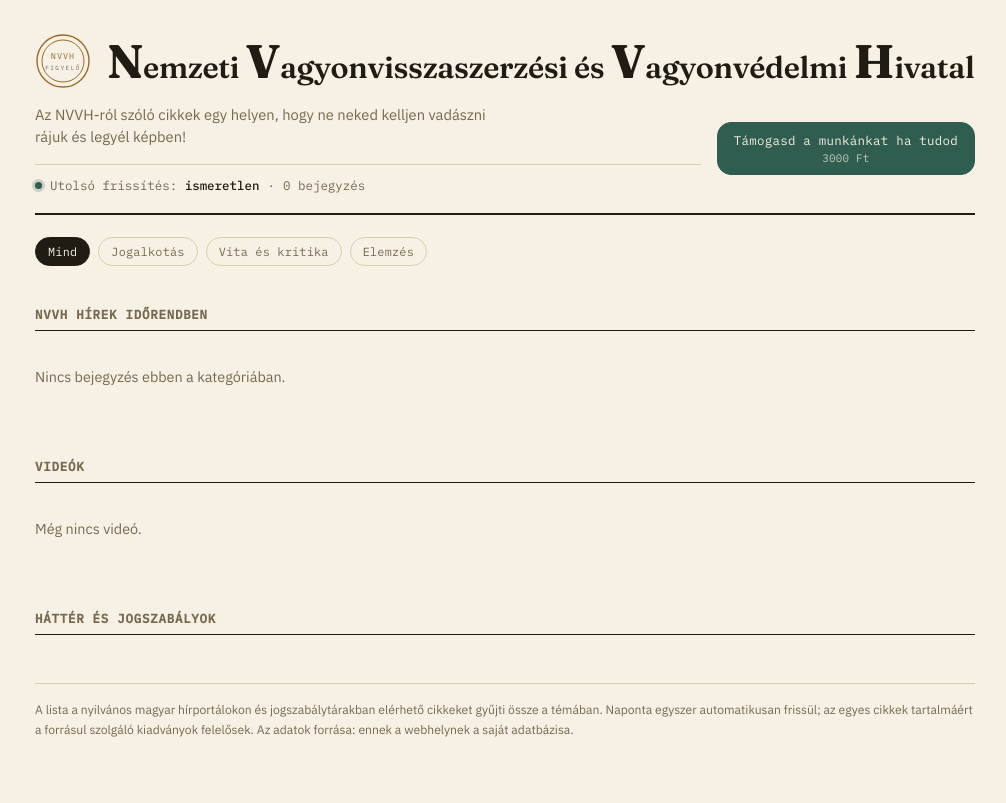
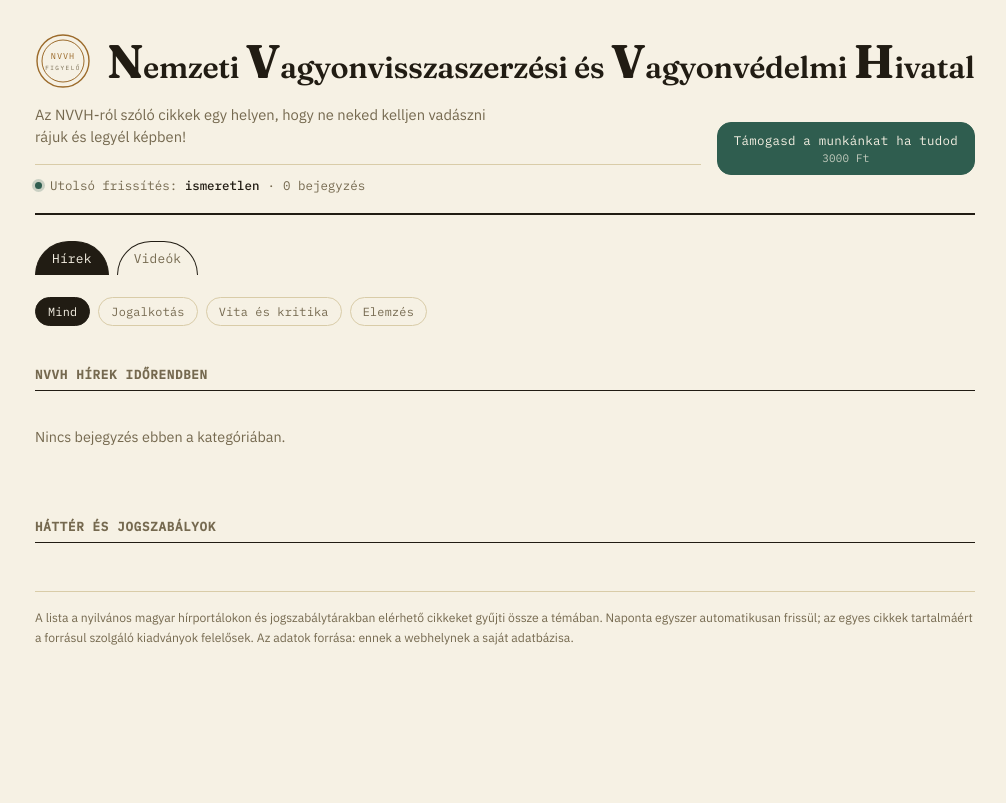
Before and after one commit to puskaister/holasuska, a PHP site: page / in a window 1280 px wide. Shown: the whole page, without its empty margins (135-1141 px from the left). After the commit the page ends 645 px from the top, so only its background shows below. Run offline with PHP 8.4, Linux system fonts and the light colour scheme; data comes from the database, SQL or seed files in the repository; data that the repository does not hold is empty.

Commit message:
Hírek/Videók fül hozzáadása, a videók egyoszlopos, baloldali listás elrendezésre váltva
Co-Authored-By: Claude Sonnet 5 <noreply@anthropic.com>

```diff
--- a/index.php
+++ b/index.php
@@ -134,8 +134,10 @@ function nvvh_render_video($item) {
           $thumb .
           '<span class="video-play" aria-hidden="true"><svg viewBox="0 0 48 48"><circle cx="24" cy="24" r="22" fill="rgba(33,28,19,0.55)"/><path d="M19 15l16 9-16 9z" fill="#f6f1e4"/></svg></span>' .
         '</a>' .
+        '<div class="video-body">' .
           '<h3 class="video-title"><a href="'.$url.'" target="_blank" rel="noopener">'.$title.'</a></h3>' .
           '<div class="video-meta">'.$source.' · '.$dateLabel.'</div>' .
+        '</div>' .
       '</article>';
 }
 
@@ -358,6 +360,37 @@ $jsonLd = [
   .support-btn:hover{filter:brightness(1.1);}
   .support-btn-amount{font-size:0.68rem;opacity:0.75;}
 
+  /* tabs */
+  .tabs{
+    display:flex;
+    gap:8px;
+    flex-wrap:wrap;
+    margin:26px 0 0;
+  }
+  .tab{
+    font-family:"IBM Plex Mono",monospace;
+    font-size:0.8rem;
+    letter-spacing:0.02em;
+    padding:8px 16px;
+    border-radius:999px 999px 0 0;
+    border:1px solid var(--ink);
+    border-bottom:none;
+    background:transparent;
+    color:var(--ink-soft);
+    cursor:pointer;
+  }
+  .tab[aria-pressed="true"]{
+    background:var(--ink);
+    color:var(--paper);
+  }
+  @media (prefers-color-scheme: dark){
+    :root:not([data-theme="light"]) .tab[aria-pressed="true"]{
+      background:var(--brass-strong);
+      border-color:var(--brass-strong);
+      color:#1a1408;
+    }
+  }
+
   /* filters */
   .filters{
     display:flex;
@@ -514,16 +547,25 @@ $jsonLd = [
   }
 
   .video-grid{
-    display:grid;
-    grid-template-columns:repeat(auto-fill, minmax(240px, 1fr));
-    gap:20px;
+    display:flex;
+    flex-direction:column;
+    max-width:640px;
   }
-  .video-card{display:flex;flex-direction:column;}
+  .video-card{
+    display:flex;
+    gap:14px;
+    align-items:flex-start;
+    padding-block:14px;
+    border-top:1px solid var(--rule);
+  }
+  .video-grid .video-card:last-child{border-bottom:1px solid var(--rule);}
   .video-thumb{
     position:relative;
     display:block;
+    flex:none;
+    width:150px;
     aspect-ratio:16/9;
-    border-radius:10px;
+    border-radius:8px;
     overflow:hidden;
     background:var(--paper-raised);
   }
@@ -535,9 +577,10 @@ $jsonLd = [
     align-items:center;
     justify-content:center;
   }
-  .video-play svg{width:44px;height:44px;}
+  .video-play svg{width:34px;height:34px;}
+  .video-body{flex:1;min-width:0;}
   .video-title{
-    margin:8px 0 0;
+    margin:0;
     font-family:"Fraunces",serif;
     font-weight:500;
     font-size:0.95rem;
@@ -551,6 +594,9 @@ $jsonLd = [
     font-size:0.74rem;
     color:var(--ink-soft);
     font-family:"IBM Plex Mono",monospace;
+  }
+  @media (max-width:480px){
+    .video-thumb{width:110px;}
   }
 
   footer{
@@ -603,6 +649,11 @@ $jsonLd = [
     </div>
   </div>
 
+  <div class="tabs" id="tabs" role="tablist" aria-label="Nézet váltás">
+    <button class="tab" data-tab="hirek" aria-pressed="true">Hírek</button>
+    <button class="tab" data-tab="videok" aria-pressed="false">Videók</button>
+  </div>
+
   <div class="filters" id="filters" role="group" aria-label="Szűrés kategória szerint">
     <button class="chip" data-filter="mind" aria-pressed="true">Mind</button>
     <button class="chip" data-filter="jogalkotas" aria-pressed="false">Jogalkotás</button>
@@ -610,11 +661,15 @@ $jsonLd = [
     <button class="chip" data-filter="elemzes" aria-pressed="false">Elemzés</button>
   </div>
 
+  <div id="hirek-panel">
     <h2 class="section-heading">NVVH hírek időrendben</h2>
     <section class="timeline" id="timeline"><?= $timelineHtml ?></section>
+  </div>
 
+  <div id="videok-panel" hidden>
     <h2 class="section-heading">Videók</h2>
     <div class="video-grid" id="video-grid"><?= $videosHtml ?></div>
+  </div>
 
   <h2 class="section-heading">Háttér és jogszabályok</h2>
   <div class="reference-list" id="reference-list"><?= $referenceHtml ?></div>
@@ -761,6 +816,18 @@ $jsonLd = [
     });
     renderTimeline();
   });
+
+  document.getElementById("tabs").addEventListener("click", function(e){
+    var btn = e.target.closest(".tab");
+    if(!btn) return;
+    var tab = btn.dataset.tab;
+    Array.prototype.forEach.call(document.querySelectorAll(".tab"), function(t){
+      t.setAttribute("aria-pressed", String(t === btn));
+    });
+    document.getElementById("filters").style.display = tab === "hirek" ? "" : "none";
+    document.getElementById("hirek-panel").hidden = tab !== "hirek";
+    document.getElementById("videok-panel").hidden = tab !== "videok";
+  });
 })();
 </script>
 </body>
```
Lines whose indentation alone changed are shown as unchanged.
